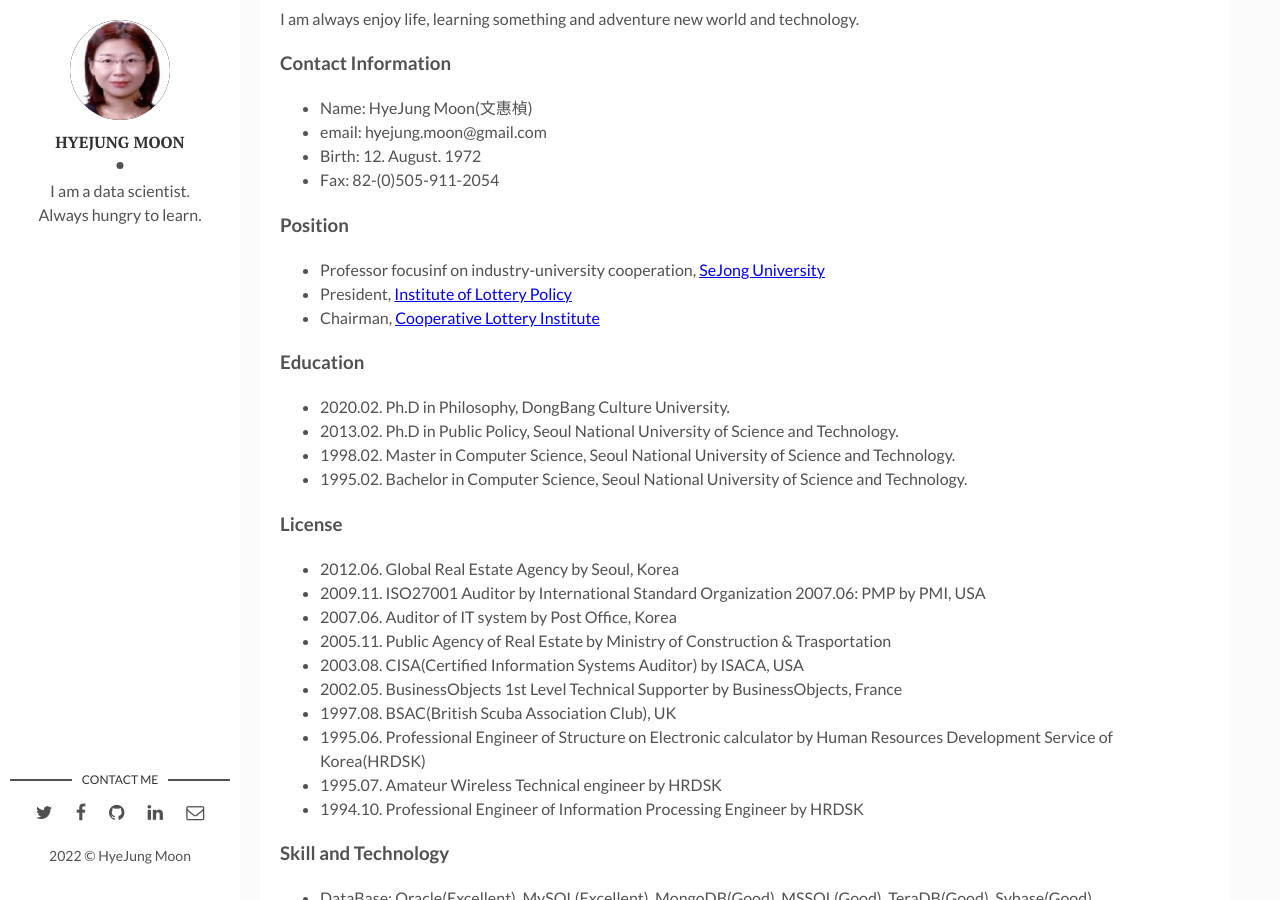
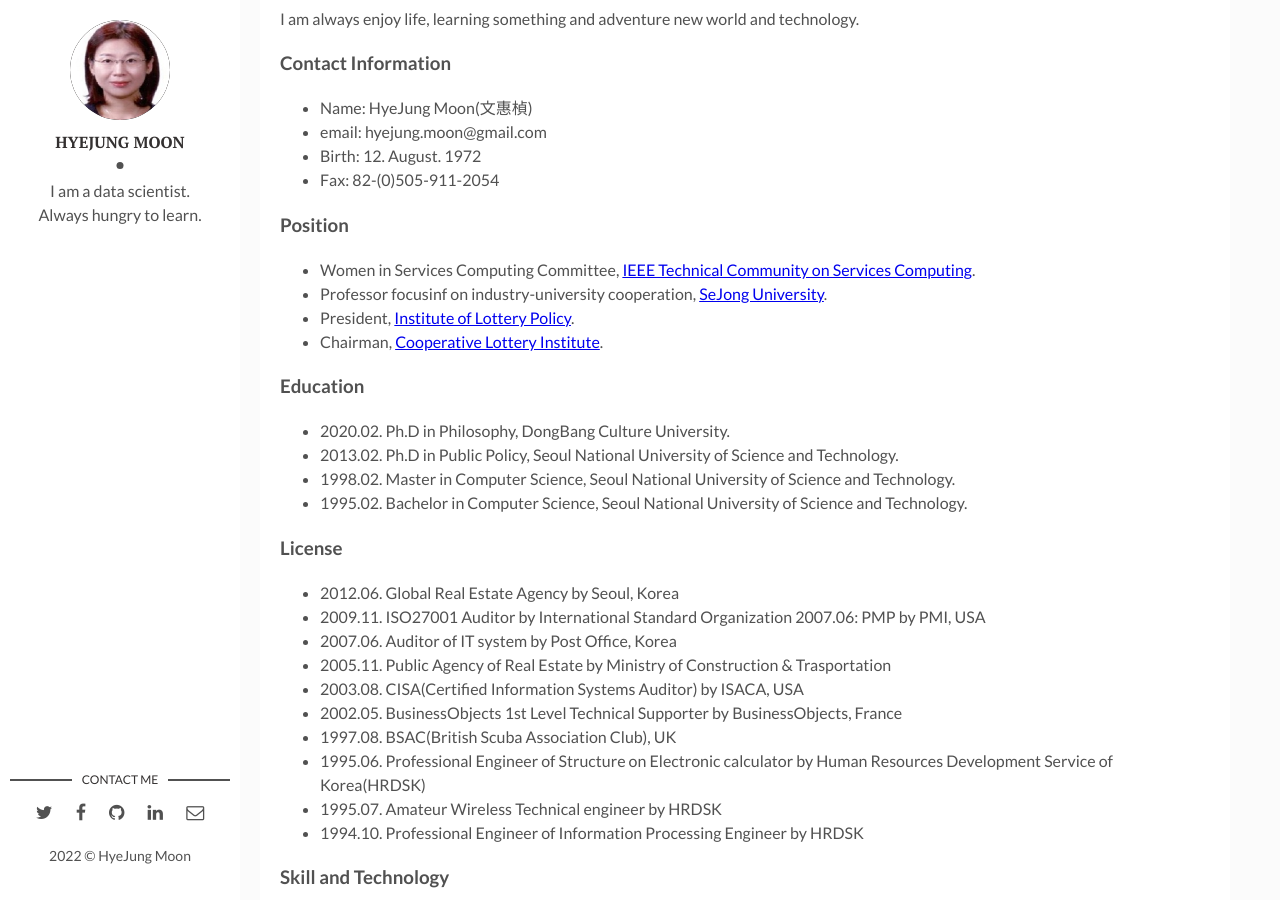
Before and after one commit to MoonHyeJung/moonhyejung.github.io, a Jekyll site: the page built from _posts/2022-01-01-profile-introduction.markdown, in a window 1280 px wide and 900 px high, scrolled down 629 px. Built offline with Jekyll 4.4.1, drawn with Linux system fonts in a browser that asks for light colours.

Commit message:
add position

```diff
--- a/_posts/2022-01-01-profile-introduction.markdown
+++ b/_posts/2022-01-01-profile-introduction.markdown
@@ -18,9 +18,10 @@ I am always enjoy life, learning something and adventure new world and technolog
 * Fax: 82-(0)505-911-2054
 
 ### Position
-* Professor focusinf on industry-university cooperation, [SeJong University](http://www.sejong.ac.kr/)
-* President, [Institute of Lottery Policy](http://www.lotterypolicy.com)
-* Chairman, [Cooperative Lottery Institute](http://www.lotterypolicy.com)
+* Women in Services Computing Committee, [IEEE Technical Community on Services Computing](http://tab.computer.org/tcsvc/).
+* Professor focusinf on industry-university cooperation, [SeJong University](http://www.sejong.ac.kr/).
+* President, [Institute of Lottery Policy](http://www.lotterypolicy.com).
+* Chairman, [Cooperative Lottery Institute](http://www.lotterypolicy.com).
 
 ### Education
 * 2020.02. Ph.D in Philosophy, DongBang Culture University.
```
